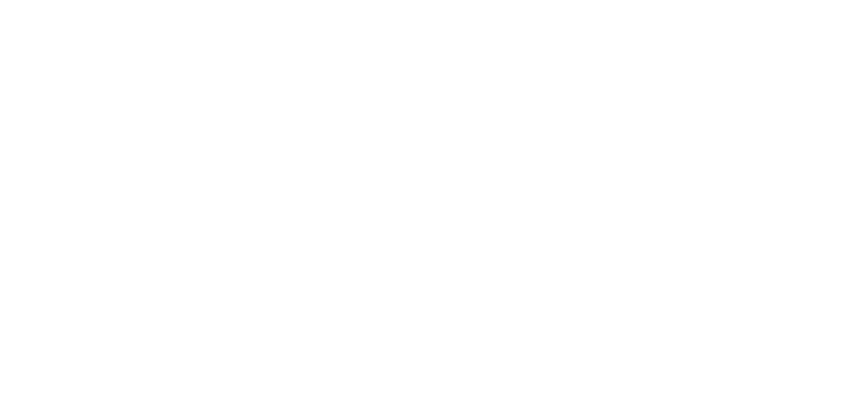
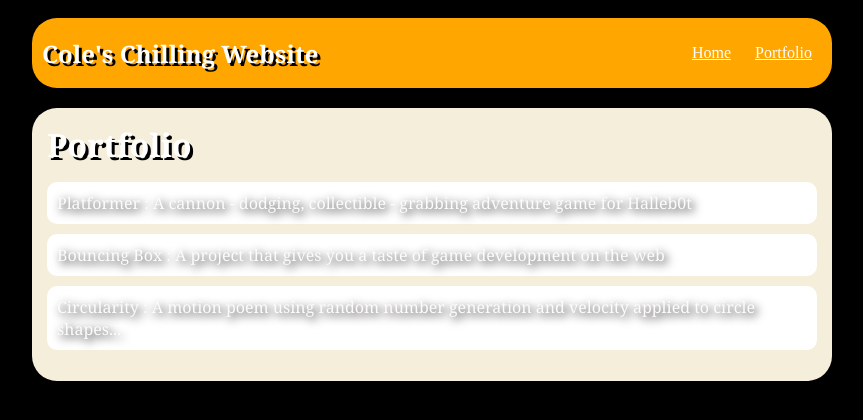
Before and after one commit to cwallace11/cwallace11.github.io, a plain HTML site: page portfolio.html in a window 1280 px wide. Shown: the whole page, without its empty margins (208-1071 px from the left). Drawn offline with Linux system fonts and the light colour scheme.

Commit message:
add portfolio.html file

```diff
--- a/index.html
+++ b/index.html
@@ -3,9 +3,8 @@
     <head>
         <title>Cole's Website</title>
         <meta name="viewport" content="width=device-width, initial-scale=1.0">
-        <link rel="stylesheet" href="style.css"
+        <link rel="stylesheet" href="style.css">
     </head>
-
     <body>
         <!-- All content goes here -->
         <div id="all-contents">
--- a/portfolio.html
+++ b/portfolio.html
@@ -0,0 +1,33 @@
+<!DOCTYPE HTML>
+<html>
+    <head>
+        <title>Cole's Chilling Website</title>
+        <link rel="stylesheet" href="style.css">
+    </head>
+    <body>
+      <div id="all-contents">
+        <nav>
+
+            <h1>Cole's Chilling Website</h1>
+            <ul id="nav-ul">
+               <li class="nav-li">
+               <a class="nav-a" href="index.html">Home</a>
+             </li>
+             <li class="nav-li">
+               <a class="nav-a" href="portfolio.html">Portfolio</a>
+             </li>
+         </ul>
+     </nav>
+     <main>
+        <div class="content">
+            <h1>Portfolio</h1>
+            <ul id="portfolio">
+                <li><a href="projects/platformer/">Platformer : A cannon - dodging, collectible - grabbing adventure game for Halleb0t</a></li>
+                <li><a href="projects/bouncing-box/">Bouncing Box : A project that gives you a taste of game development on the web </a></li>
+                <li><a href="projects/circularity/">Circularity : A motion poem using random number generation and velocity applied to circle shapes...</a></li>
+            </ul>
+        </div>
+    </main>
+     </div>
+    </body>
+</html>
--- a/style.css
+++ b/style.css
@@ -59,17 +59,40 @@
     font-family: Georgia;
     text-shadow: 3px 3px 10px black;
 }
-
-/* portfolio styles */
 #interests {
     border: 4px silver ridge;
     padding: 8px;
     font-family: Times New Roman;
     font-size: 18px;
     border-style: dotted dashed solid double;
-    border-color: black;
+    border-color: rgb(0, 0, 0);
     border-radius: 25px;
 }
 h2, h3 {
     margin: 0px;
 }
+/* portfolio styles */
+.content h1 {
+  color: rgb(255, 255, 255);
+}
+
+#portfolio {
+  list-style-type: none;
+  padding-left: 0;
+}
+
+#portfolio li {
+  background: #fff;
+  padding: 10px;
+  border-radius: 10px;
+  margin-bottom: 10px;
+}
+
+#portfolio li:hover {
+  background: #ff9100;
+}
+
+#portfolio a {
+  text-decoration: none;
+  color: #fdfbfb;
+}
```
